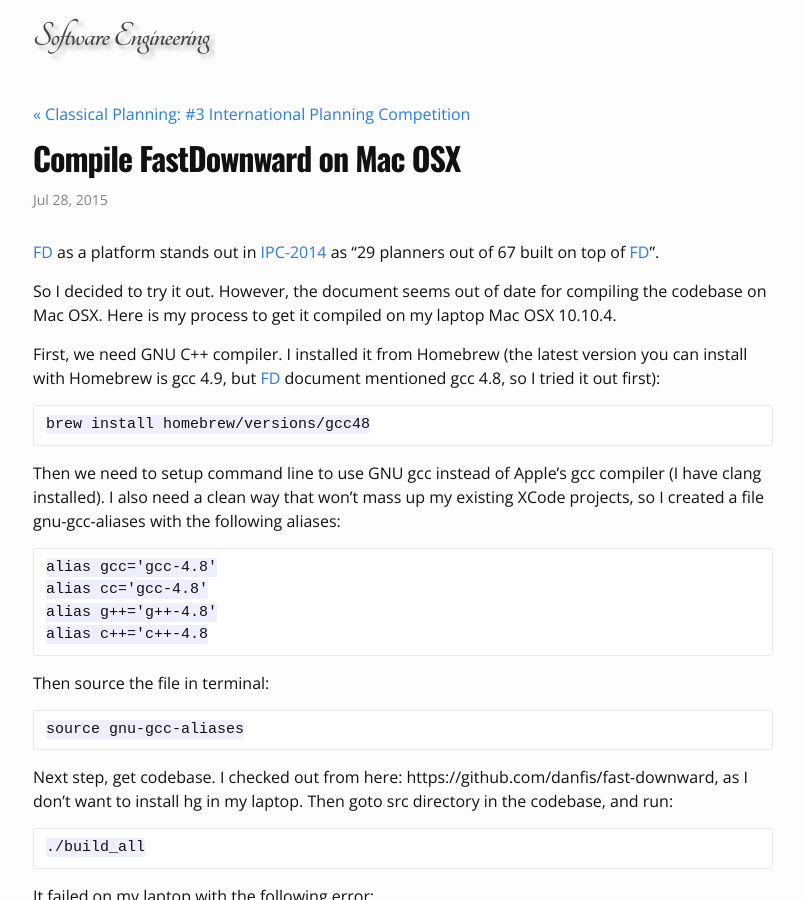
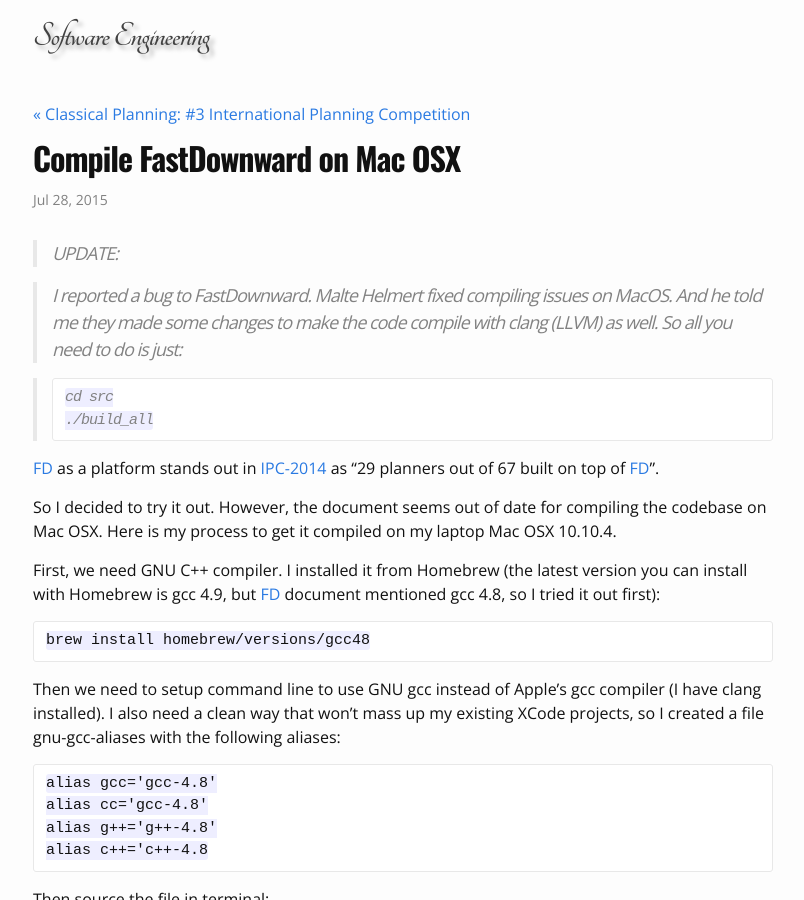
Before and after one commit to xli/xli.github.io, a Jekyll site: the page built from _posts/2015-07-28-compile-fast-downward-on-mac-osx.md, in a window 1280 px wide and 900 px high. Shown: the whole window, without its empty margins (237-1041 px from the left). Built offline with Jekyll 4.4.1, drawn with Linux system fonts in a browser that asks for light colours.

Commit message:
update compile-fast-downward-on-mac-osx post

```diff
--- a/_posts/2015-07-28-compile-fast-downward-on-mac-osx.md
+++ b/_posts/2015-07-28-compile-fast-downward-on-mac-osx.md
@@ -4,6 +4,16 @@
 categories: AI
 tags: classical-planning, fast-downward
 ---
+
+> UPDATE:
+
+> I reported a bug to FastDownward. Malte Helmert fixed compiling issues on MacOS.
+> And he told me they made some changes to make the code compile with clang (LLVM) as well.
+> So all you need to do is just:
+
+>     cd src
+>     ./build_all
+
 
 [FD] as a platform stands out in [IPC-2014] as "29 planners out of 67 built on top of [FD]".
 
```
